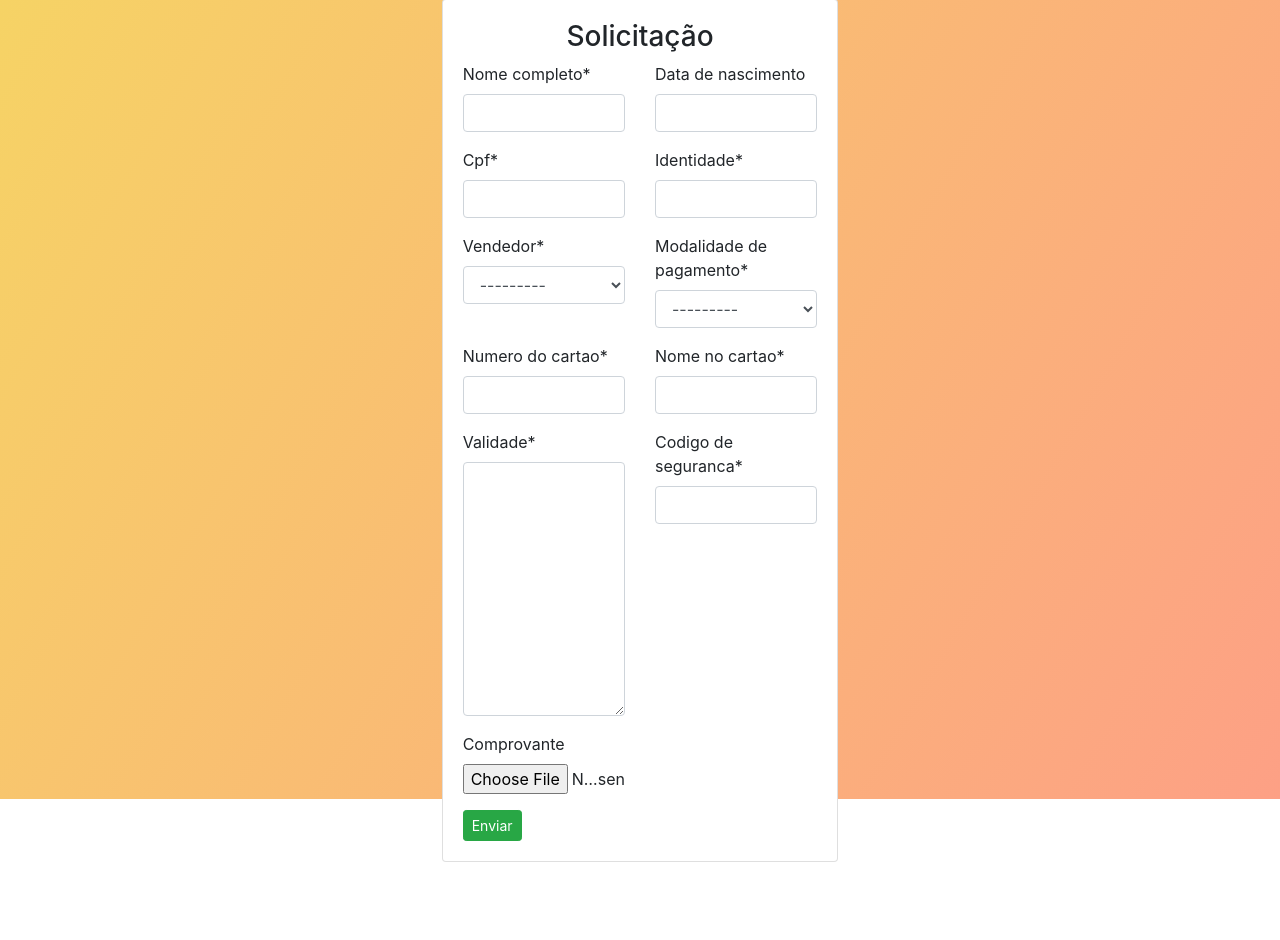
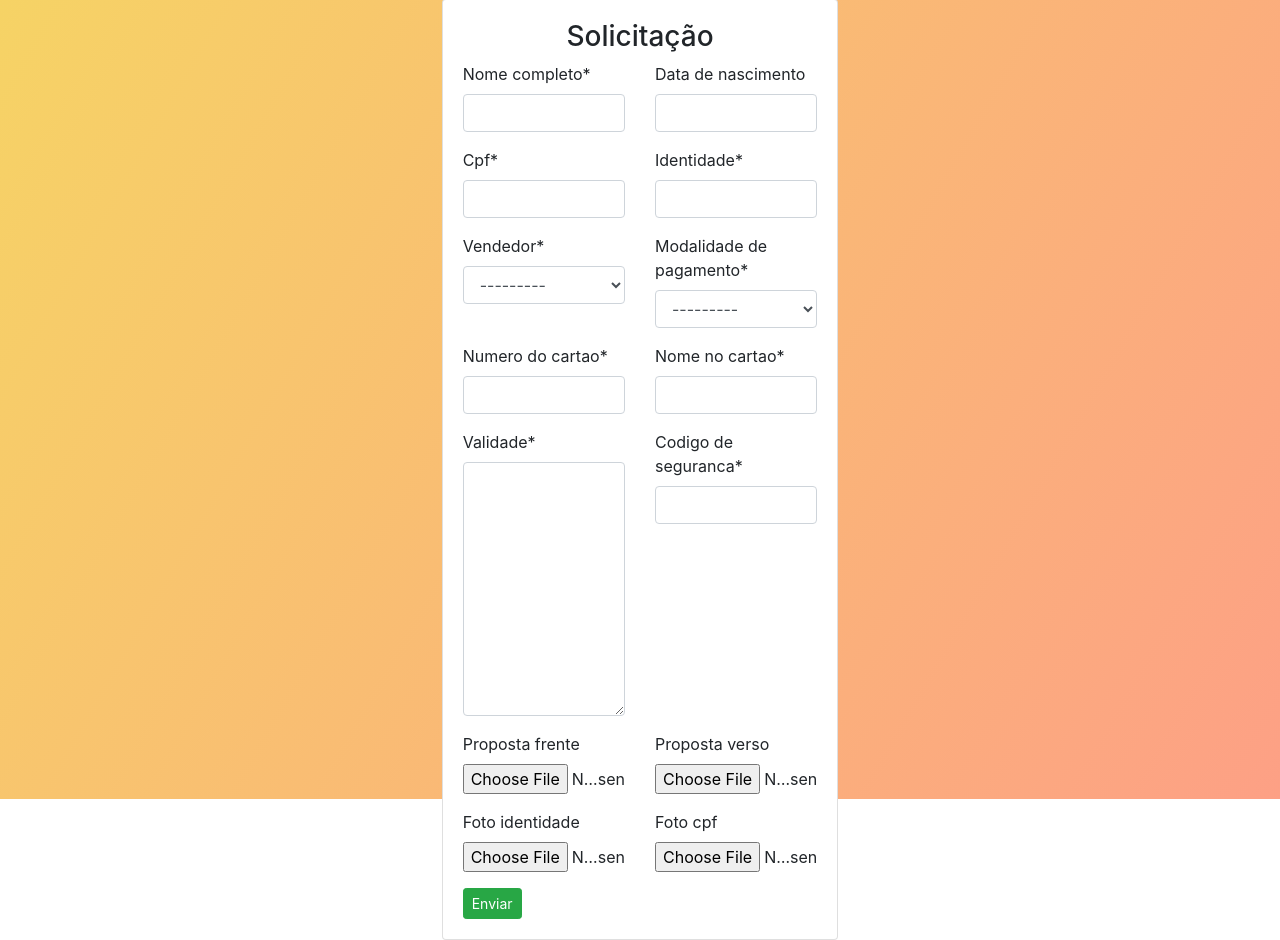
Before and after one commit to rodrigues87/brasmed, a Django app: page /solicitacoes/solicitar in a window 1280 px wide. Shown: the part 31-971 px from the top of the page. Before the commit the page ends 893 px from the top, so only its background shows below. Run offline with Django 3.2, Linux system fonts and the light colour scheme; the visitor is signed in with stand-in values (Sample User, id 1); data comes from the database, SQL or seed files in the repository; some libraries are stand-ins or nearby versions.

Commit message:
initial commit

```diff
--- a/solicitacao/forms.py
+++ b/solicitacao/forms.py
@@ -6,5 +6,6 @@ class SolicitacaoForm(forms.ModelForm):
     class Meta:
         model = Solicitacao
         fields = ['nome_completo', 'identidade', 'cpf', 'data_de_nascimento', 'vendedor', 'modalidade_de_pagamento',
-                  'numero_do_cartao','nome_no_cartao','validade','codigo_de_seguranca','comprovante']
+                  'numero_do_cartao','nome_no_cartao','validade','codigo_de_seguranca','proposta_frente','proposta_verso',
+                  'foto_identidade','foto_cpf']
         # produtos = forms.ModelChoiceField(queryset=Produto.objects.all(), widget=forms.Select(attrs={'onchange': "myFunction();"}))
--- a/solicitacao/models.py
+++ b/solicitacao/models.py
@@ -25,7 +25,10 @@ class Solicitacao(models.Model):
     #https://pypi.org/project/django-credit-cards/
     validade = CardExpiryField('Data de expiração')
     codigo_de_seguranca = models.CharField(max_length=3, validators=[alphanumeric])
-    comprovante = models.FileField(blank=True, null=True)
+    proposta_frente = models.FileField(blank=True, null=True)
+    proposta_verso = models.FileField(blank=True, null=True)
+    foto_identidade = models.FileField(blank=True, null=True)
+    foto_cpf = models.FileField(blank=True, null=True)
     executada = models.BooleanField(default=False,null=False)
 
     def __str__(self):
--- a/templates/solicitacao.html
+++ b/templates/solicitacao.html
@@ -84,7 +84,16 @@
 
                             <div class="row">
                                 <div class="col-6 col-sm-6">
-                                    {{ form.comprovante|as_crispy_field }}
+                                    {{ form.proposta_frente|as_crispy_field }}
+                                </div>
+                                                                <div class="col-6 col-sm-6">
+                                    {{ form.proposta_verso|as_crispy_field }}
+                                </div>
+                                                                <div class="col-6 col-sm-6">
+                                    {{ form.foto_identidade|as_crispy_field }}
+                                </div>
+                                                                <div class="col-6 col-sm-6">
+                                    {{ form.foto_cpf|as_crispy_field }}
                                 </div>
                             </div>
 
```
Also changed, not shown: solicitacao/migrations/0005_auto_20200627_1047.py (added), solicitacao/migrations/0006_solicitacao_comprovante_verso.py (added), solicitacao/migrations/0007_auto_20200627_1051.py (added).
